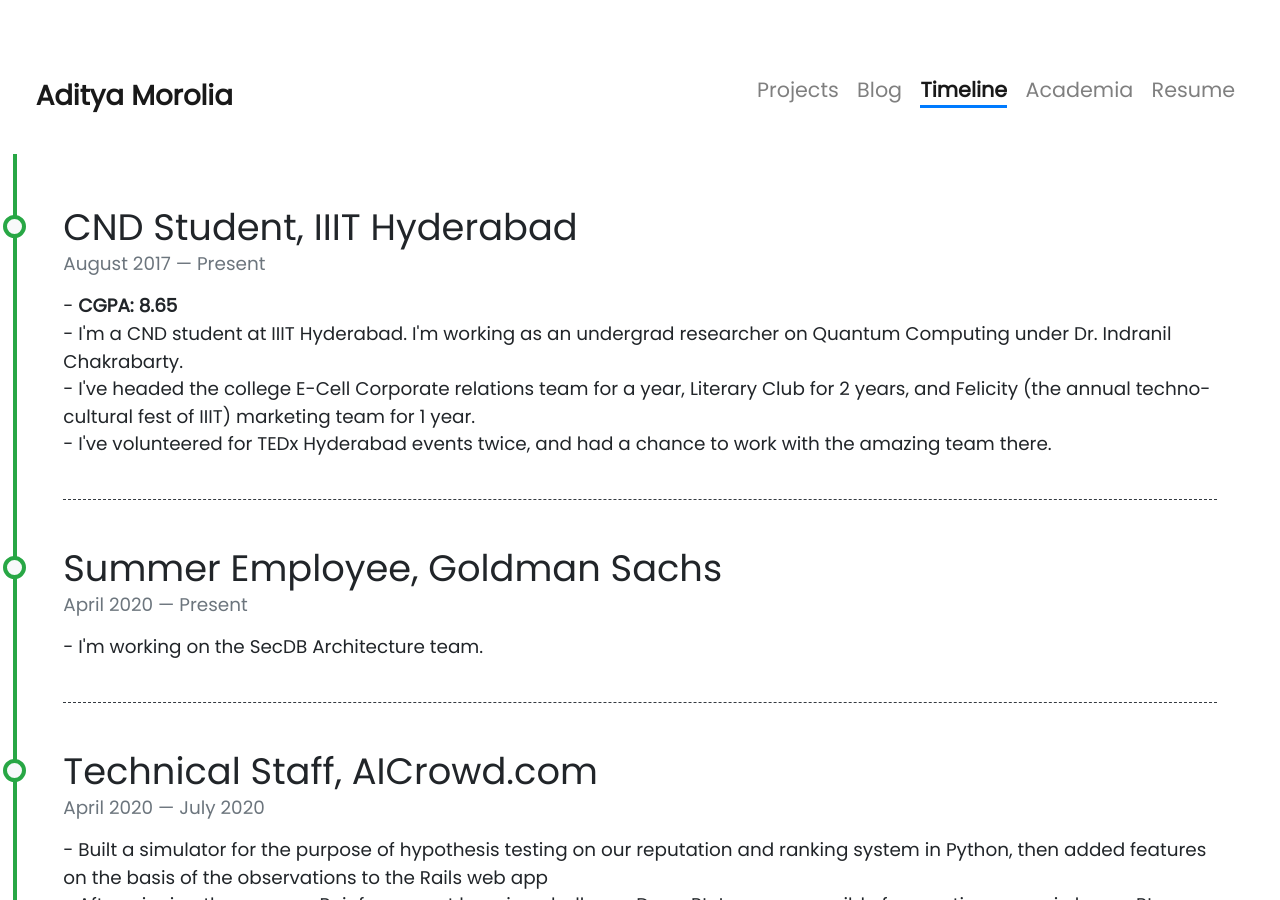
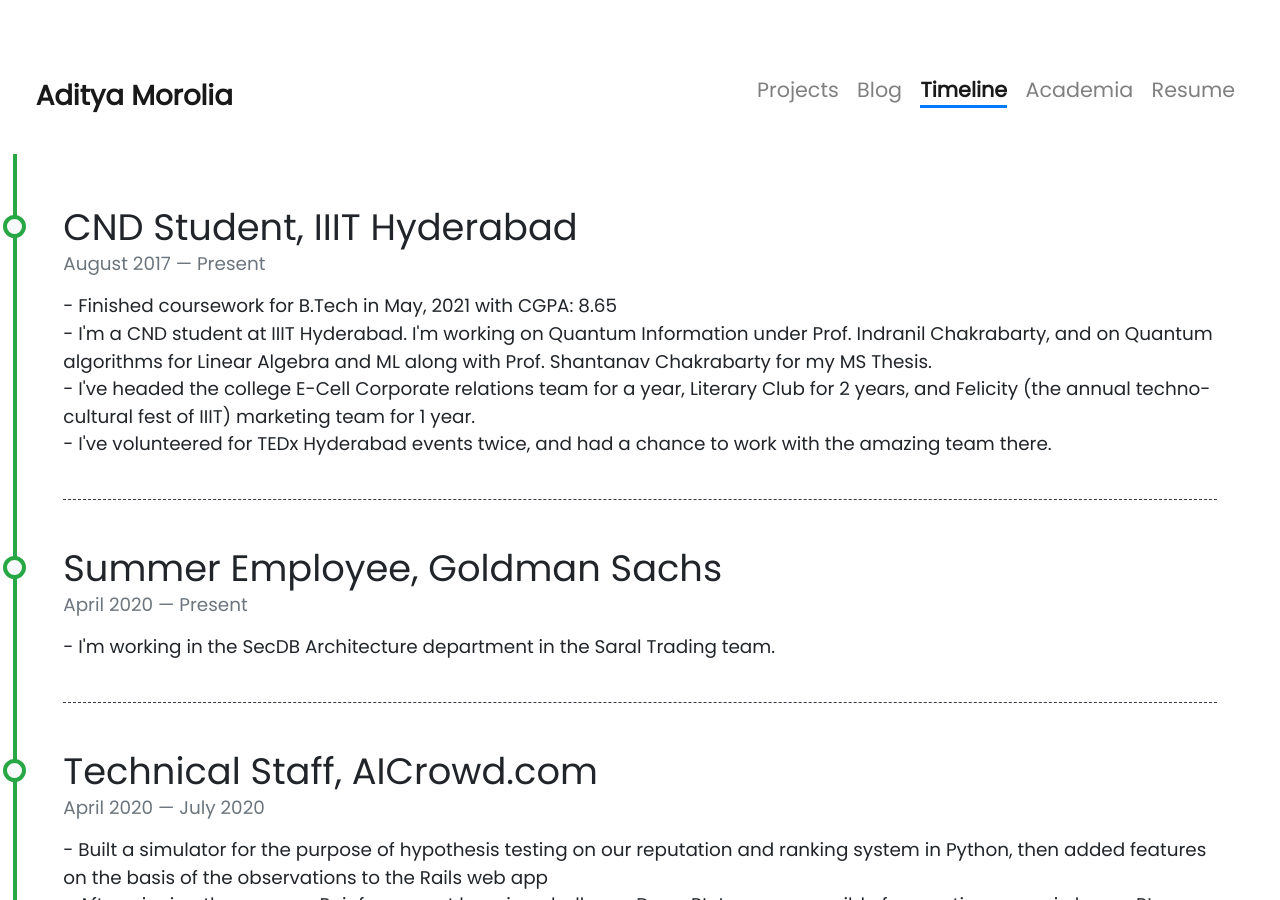
Before and after one commit to TheCharmingSociopath/TheCharmingSociopath.github.io, a Jekyll site: the page built from pages/timeline.md, in a window 1280 px wide and 900 px high. Built offline with Jekyll 4.4.1, drawn with Linux system fonts in a browser that asks for light colours; nearby versions of some CDN libraries.

Commit message:
Updated timeline

```diff
--- a/_data/timeline.yml
+++ b/_data/timeline.yml
@@ -2,8 +2,8 @@
   from: August 2017
   to: Present
   description: >
-               - <b> CGPA: 8.65 </b> <br/>
-               - I'm a CND student at IIIT Hyderabad. I'm working as an undergrad researcher on Quantum Computing under Dr. Indranil Chakrabarty. <br/>
+               - Finished coursework for B.Tech in May, 2021 with CGPA: 8.65 <br/>
+               - I'm a CND student at IIIT Hyderabad. I'm working on Quantum Information under Prof. Indranil Chakrabarty, and on Quantum algorithms for Linear Algebra and ML along with Prof. Shantanav Chakrabarty for my MS Thesis. <br/>
                - I've headed the college E-Cell Corporate relations team for a year, Literary Club for 2 years, and Felicity (the annual techno-cultural fest of IIIT) marketing team for 1 year. <br/>
                - I've volunteered for TEDx Hyderabad events twice, and had a chance to work with the amazing team there. <br/>
 
@@ -11,7 +11,7 @@
   from: April 2020
   to: Present
   description: >
-               - I'm working on the SecDB Architecture team.
+               - I'm working in the SecDB Architecture department in the Saral Trading team.
 
 - title: Technical Staff, AICrowd.com
   from: April 2020
```
